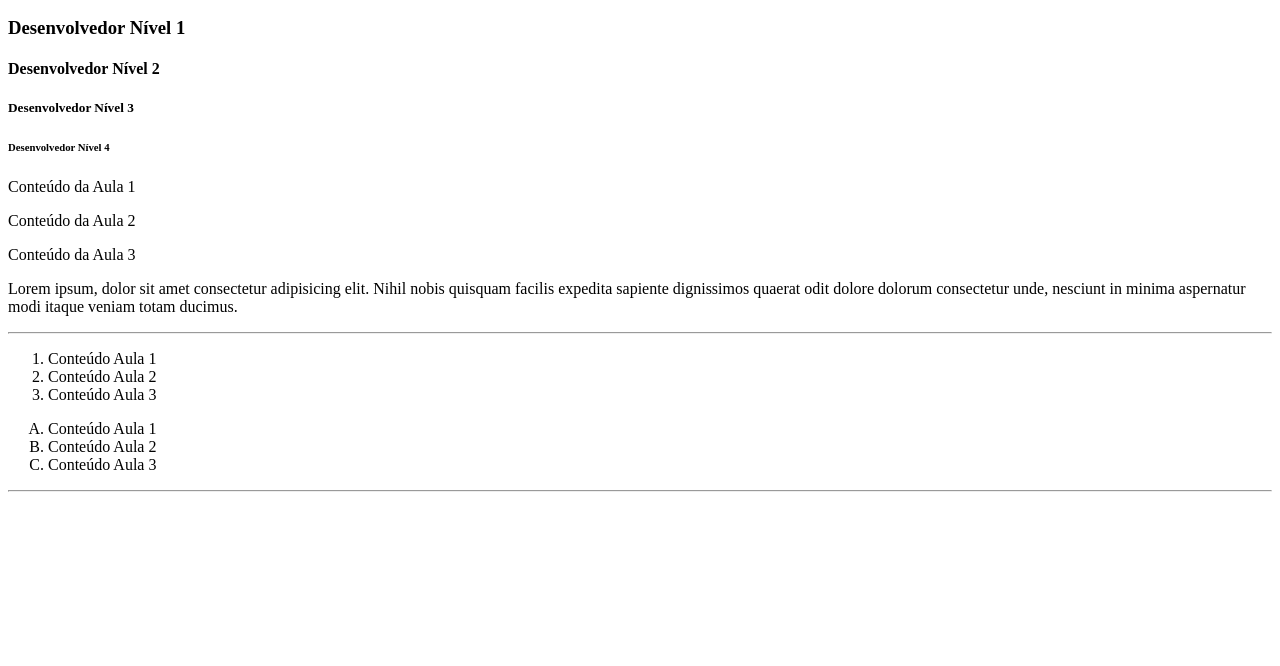
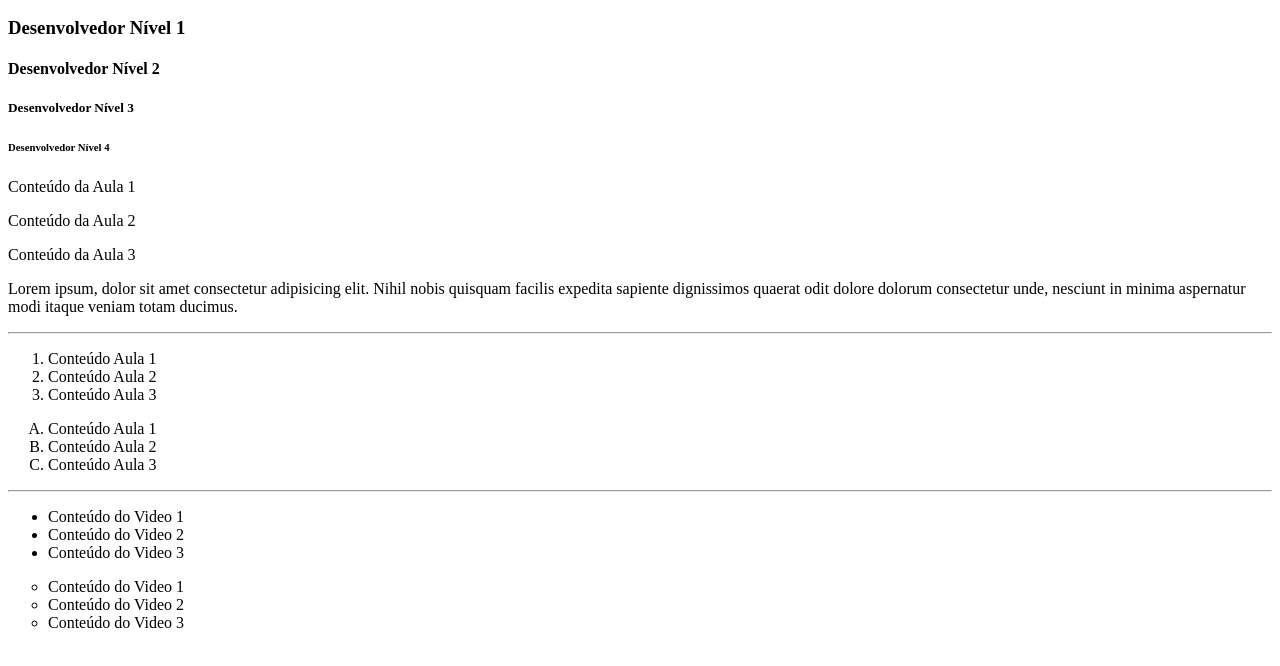
Before and after one commit to kosutaa/Exemplo1, a plain HTML site: page index.html in a window 1280 px wide. Shown: the part 110-776 px from the top of the page. Drawn offline with Linux system fonts and the light colour scheme.

Commit message:
adicionando listas nao ordenadas

```diff
--- a/index.html
+++ b/index.html
@@ -48,6 +48,19 @@
     </ol>
     <hr>
 
+    <!-- LISTAS NÃO ORDENADAS -->
+    <ul>
+        <li>Conteúdo do Video 1</li>
+        <li>Conteúdo do Video 2</li>
+        <li>Conteúdo do Video 3</li>
+    </ul>
+    <!-- TYPES=SQUARE OU CIRCLE -->
+    <ul type="circle">
+        <li>Conteúdo do Video 1</li>
+        <li>Conteúdo do Video 2</li>
+        <li>Conteúdo do Video 3</li>
+    </ul>
+
 
 <!-- FINAL DO CORPO DA PÁGINA -->
 </body>
```
